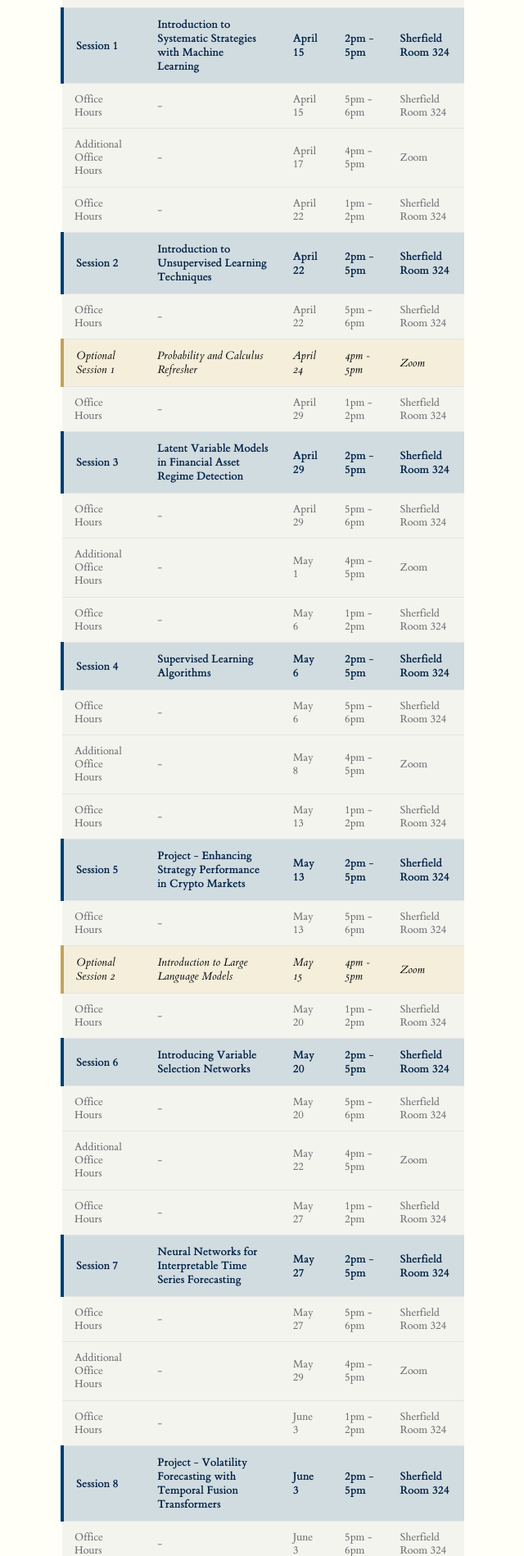
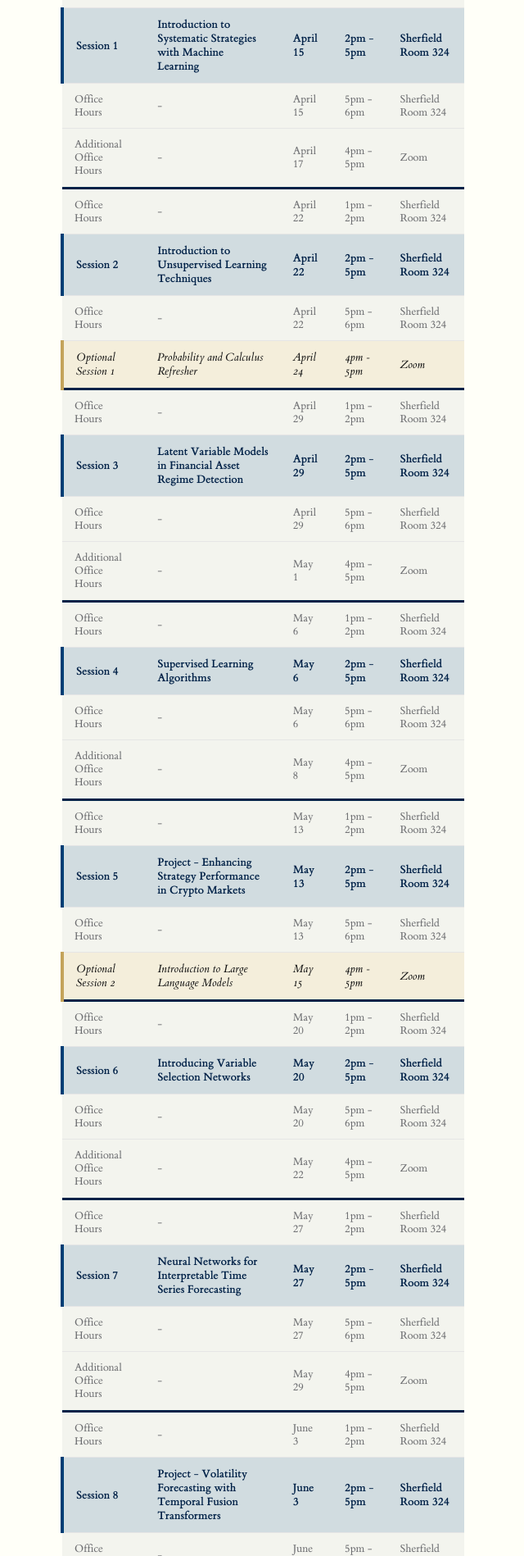
Before and after one commit to hm-ai/BUSI70575, a Jekyll site: the page built from index.md, in a window 1280 px wide. Shown: the part 1393-3291 px from the top of the page at 82% size, without its empty margins (118-758 px from the left). Built offline with Jekyll 4.4.1, drawn with Linux system fonts in a browser that asks for light colours.

Commit message:
Add bold separator lines between weeks in course schedule
Co-Authored-By: Claude Opus 4.6 (1M context) <noreply@anthropic.com>

```diff
--- a/_sass/custom.scss
+++ b/_sass/custom.scss
@@ -500,6 +500,10 @@ table {
   font-size: 0.9rem;
 }
 
+.week-start > td {
+  border-top: 3px solid $imperial-navy !important;
+}
+
 // Responsive adjustments
 @media (max-width: 768px) {
   .site-nav {
--- a/index.md
+++ b/index.md
@@ -102,7 +102,7 @@ title: Home
           <td>4pm - 5pm</td>
           <td>Zoom</td>
         </tr>
-        <tr class="office-hours-row">
+        <tr class="office-hours-row week-start">
           <td>Office Hours</td>
           <td>-</td>
           <td>April 22</td>
@@ -130,7 +130,7 @@ title: Home
           <td>4pm - 5pm</td>
           <td>Zoom</td>
         </tr>
-        <tr class="office-hours-row">
+        <tr class="office-hours-row week-start">
           <td>Office Hours</td>
           <td>-</td>
           <td>April 29</td>
@@ -158,7 +158,7 @@ title: Home
           <td>4pm - 5pm</td>
           <td>Zoom</td>
         </tr>
-        <tr class="office-hours-row">
+        <tr class="office-hours-row week-start">
           <td>Office Hours</td>
           <td>-</td>
           <td>May 6</td>
@@ -186,7 +186,7 @@ title: Home
           <td>4pm - 5pm</td>
           <td>Zoom</td>
         </tr>
-        <tr class="office-hours-row">
+        <tr class="office-hours-row week-start">
           <td>Office Hours</td>
           <td>-</td>
           <td>May 13</td>
@@ -214,7 +214,7 @@ title: Home
           <td>4pm - 5pm</td>
           <td>Zoom</td>
         </tr>
-        <tr class="office-hours-row">
+        <tr class="office-hours-row week-start">
           <td>Office Hours</td>
           <td>-</td>
           <td>May 20</td>
@@ -242,7 +242,7 @@ title: Home
           <td>4pm - 5pm</td>
           <td>Zoom</td>
         </tr>
-        <tr class="office-hours-row">
+        <tr class="office-hours-row week-start">
           <td>Office Hours</td>
           <td>-</td>
           <td>May 27</td>
@@ -270,7 +270,7 @@ title: Home
           <td>4pm - 5pm</td>
           <td>Zoom</td>
         </tr>
-        <tr class="office-hours-row">
+        <tr class="office-hours-row week-start">
           <td>Office Hours</td>
           <td>-</td>
           <td>June 3</td>
@@ -298,7 +298,7 @@ title: Home
           <td>4pm - 5pm</td>
           <td>Zoom</td>
         </tr>
-        <tr class="office-hours-row">
+        <tr class="office-hours-row week-start">
           <td>Office Hours</td>
           <td>-</td>
           <td>June 10</td>
```
